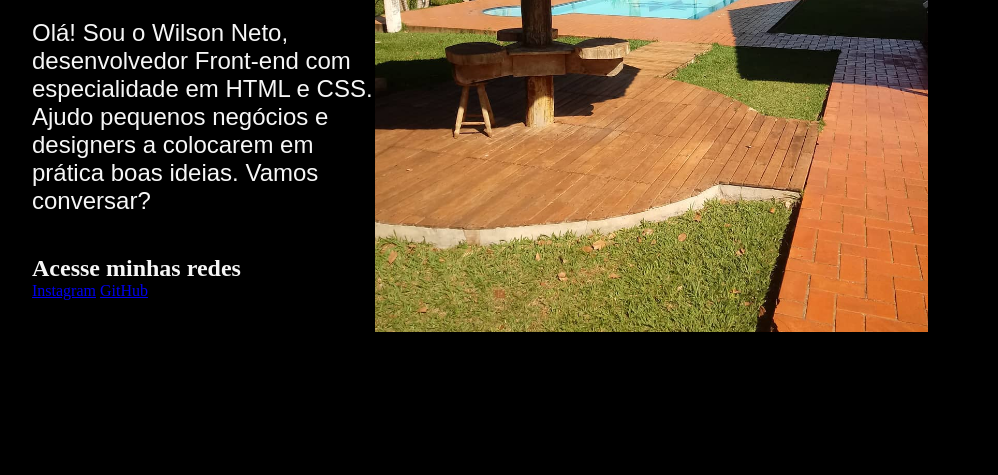
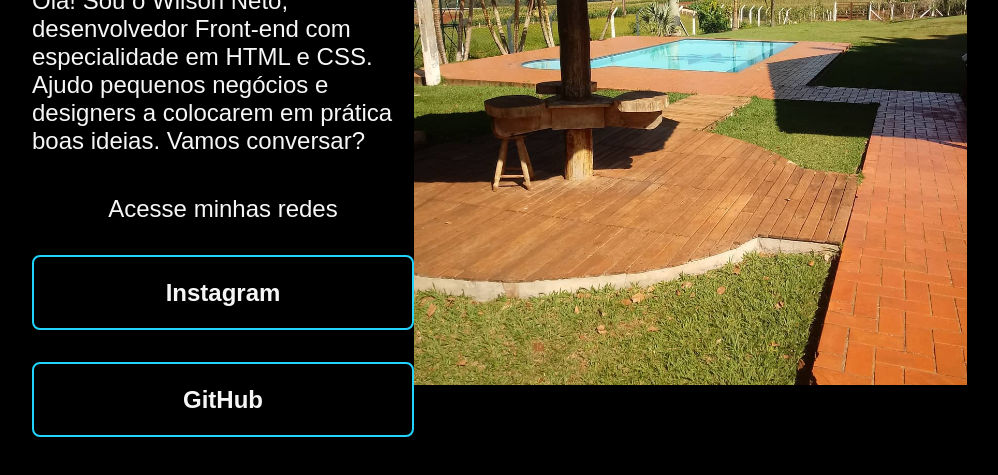
Before and after one commit to wilsongneto/portifolioHTMLeCSS, a plain HTML site: page index.html in a window 1280 px wide. Shown: the part 349-824 px from the top of the page, without its empty margins (160-1158 px from the left). Drawn offline with Linux system fonts and the light colour scheme.

Commit message:
alterando estilo dos links

```diff
--- a/style.css
+++ b/style.css
@@ -37,3 +37,30 @@ body {
     font-size: 24px;
     font-family: 'Montserrat', sans-serif;
 }
+
+.apresentacao-links {
+    display: flex;
+    flex-direction: column;
+    justify-content: space-between;
+    align-items: center;
+    gap: 32px;
+}
+
+.apresentacao-links-subtitulo {
+    font-family: 'Krona One', sans-serif;
+    font-weight: 400;
+    font-size: 24px;
+}
+
+.apresentacao-links-link {
+    border: 2px solid #22d4fd;
+    width: 378px;
+    text-align: center;
+    border-radius: 8px;
+    font-size: 24px;
+    font-weight: 600;
+    padding: 21.5px 0;
+    text-decoration: none;
+    color: #f6f6f6;
+    font-family: 'Montserrat', sans-serif;
+}
```
